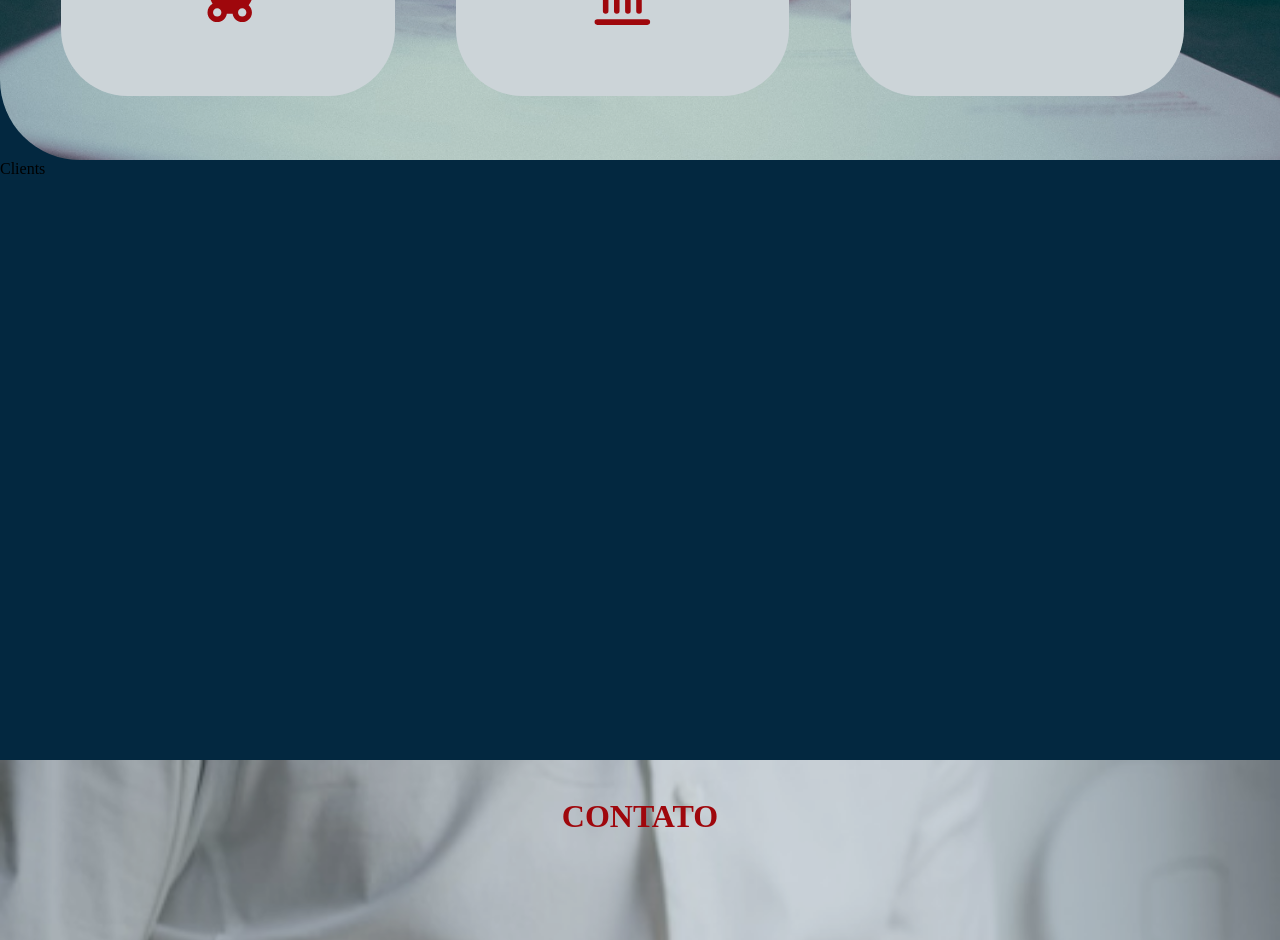
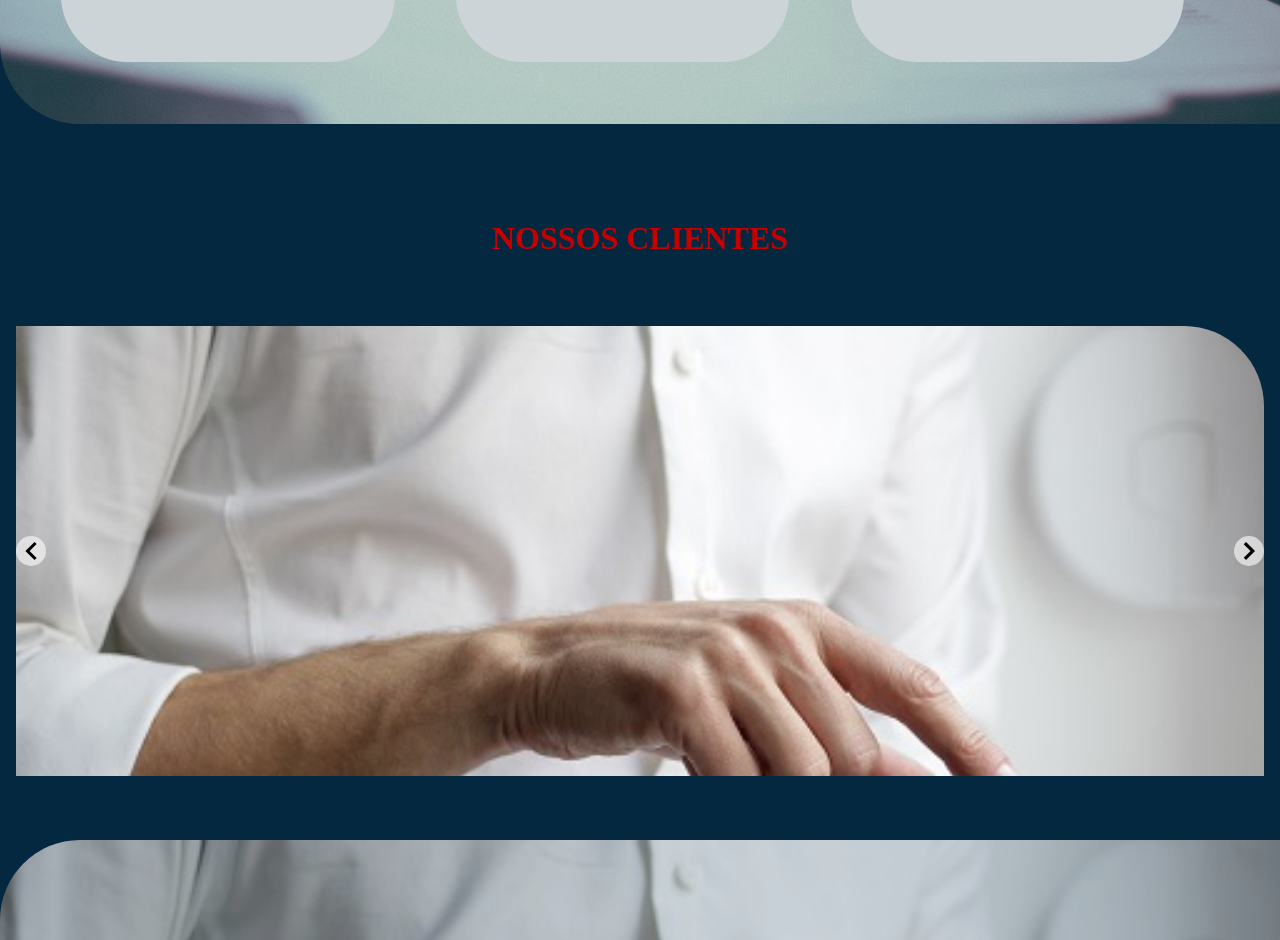
Before and after one commit to Jjunior112/advocacy, a React (Vite) app: page / in a window 1280 px wide. Shown: the part 1860-2800 px from the top of the page. Built offline with nearby package versions, Linux system fonts and the light colour scheme; some icons are missing.

Commit message:
navbar fixa e seção de clientes

```diff
--- a/package.json
+++ b/package.json
@@ -13,7 +13,8 @@
     "hamburger-react": "^2.5.0",
     "react": "^18.2.0",
     "react-dom": "^18.2.0",
-    "react-icons": "^4.11.0"
+    "react-icons": "^4.11.0",
+    "react-slideshow-image": "^4.2.1"
   },
   "devDependencies": {
     "@types/react": "^18.2.15",
--- a/src/App.css
+++ b/src/App.css
@@ -14,8 +14,13 @@ body {
 }
 
 nav {
+    position: fixed;
+    top: 0;
+    left: 0;
+    width: 100%;
+    z-index: 100;
     display: flex;
-    padding: 1em;
+    padding: .5em;
     justify-content: center;
     align-items: center;
     background-color: var(--color5);
@@ -78,6 +83,11 @@ nav button>a:hover {
     display: flex;
     flex-direction: column;
     list-style-type: none;
+
+}
+
+.showMenu li {
+    margin: 1em;
 }
 
 .home,
@@ -131,11 +141,14 @@ nav button>a:hover {
 
 .about section>h1,
 .services h1,
-.contact h1 {
+.contact h1,
+.clients h1 {
     text-align: center;
     color: var(--color2);
     text-transform: uppercase;
     font-weight: 900;
+    margin-top: 2.5em;
+
 }
 
 .about section>p {
@@ -147,6 +160,7 @@ nav button>a:hover {
     background-size: cover;
     opacity: 0.8;
     padding: 1em;
+    border-top-right-radius: 5em;
     border-bottom-left-radius: 5em;
 }
 
@@ -178,11 +192,27 @@ nav button>a:hover {
     color: var(--color2);
 }
 
+.clients {
+    padding: 1em;
+}
+
+.slider {
+    display: flex;
+    align-items: center;
+    justify-content: center;
+    background-size: cover;
+    height: 450px;
+    margin-top: 3em;
+    margin-bottom: 3em;
+    border-top-right-radius: 5em;
+}
+
 .contact {
     background-image: url('/contact.jpg');
     background-size: cover;
     opacity: 0.8;
     border-bottom-right-radius: 5em;
+    border-top-left-radius: 5em;
     padding: 1em;
 }
 
@@ -200,22 +230,22 @@ nav button>a:hover {
 }
 
 .contact svg {
-    color: var(--color2);
+    color: var(--color5);
     font-size: 5em;
 }
 
 .contact svg:hover {
     cursor: pointer;
-    color: var(--color5);
+    color: var(--color2);
 }
 
 .contact h2 {
-    color: var(--color2);
+    color: var(--color5);
     text-align: center;
 }
 
 .contact p {
-    color: var(--color2);
+    color: var(--color5);
     font-weight: 900;
     margin-top: 3em;
 }
@@ -295,6 +325,8 @@ footer {
         padding: 0;
     }
 
+
+
     .contact section {
         flex-direction: column;
         text-align: center;
--- a/src/components/Clients.tsx
+++ b/src/components/Clients.tsx
@@ -1,7 +1,31 @@
+import { Slide } from 'react-slideshow-image';
+import 'react-slideshow-image/dist/styles.css'
+
+
 
 const Clients = () => {
+
+    const slideImages = ['services.jpg', 'contact.jpg', 'home.jpg'
+
+    ];
+
     return (
-        <div className="clients" id="clients">Clients</div>
+        <div className="clients" id="clients">
+
+            <h1>Nossos Clientes</h1>
+
+            <div className="slide-container">
+                <Slide>
+                    {slideImages.map((slideImage, index) => (
+                        <div key={index}>
+                            <div className='slider' style={{ 'backgroundImage': `url(${slideImage})` }}>
+
+                            </div>
+                        </div>
+                    ))}
+                </Slide>
+            </div>
+        </div>
     )
 }
 
```
Also changed, not shown: public/teste.png (added), 1 other file (tests, documents, lock files or other folders).
